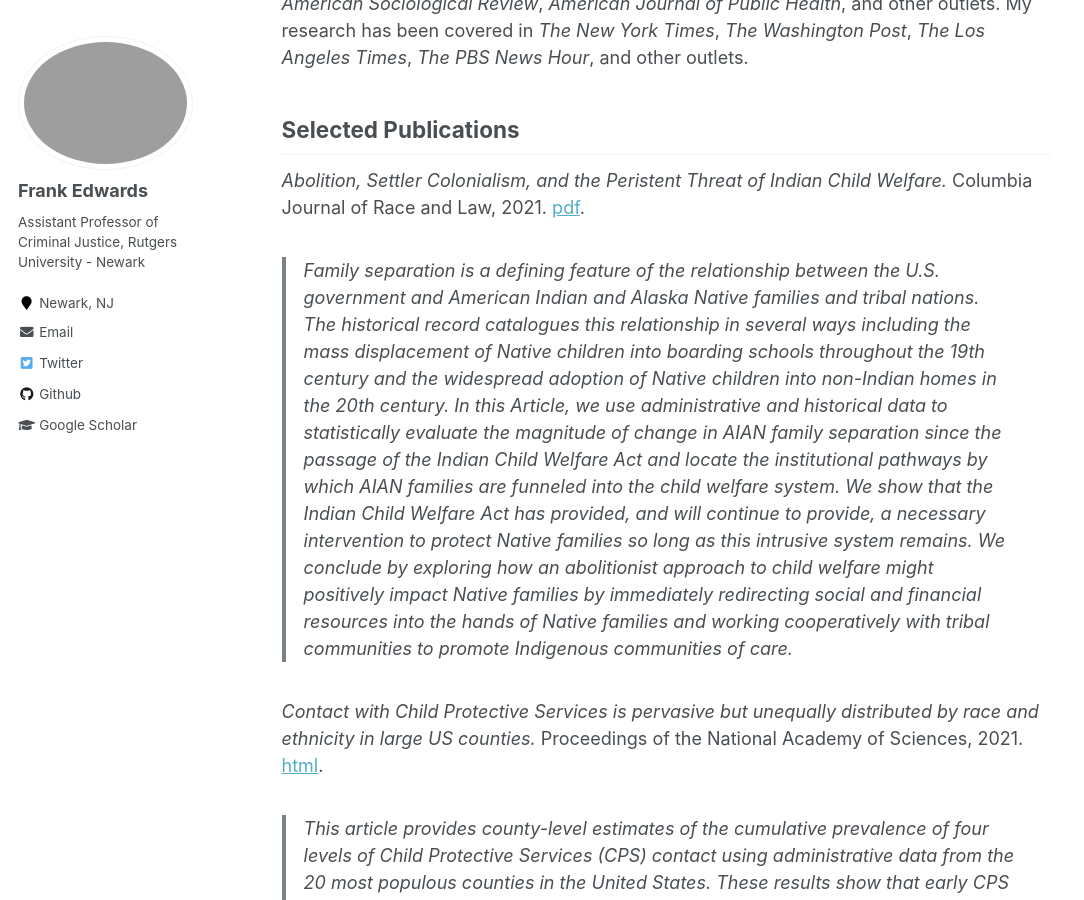
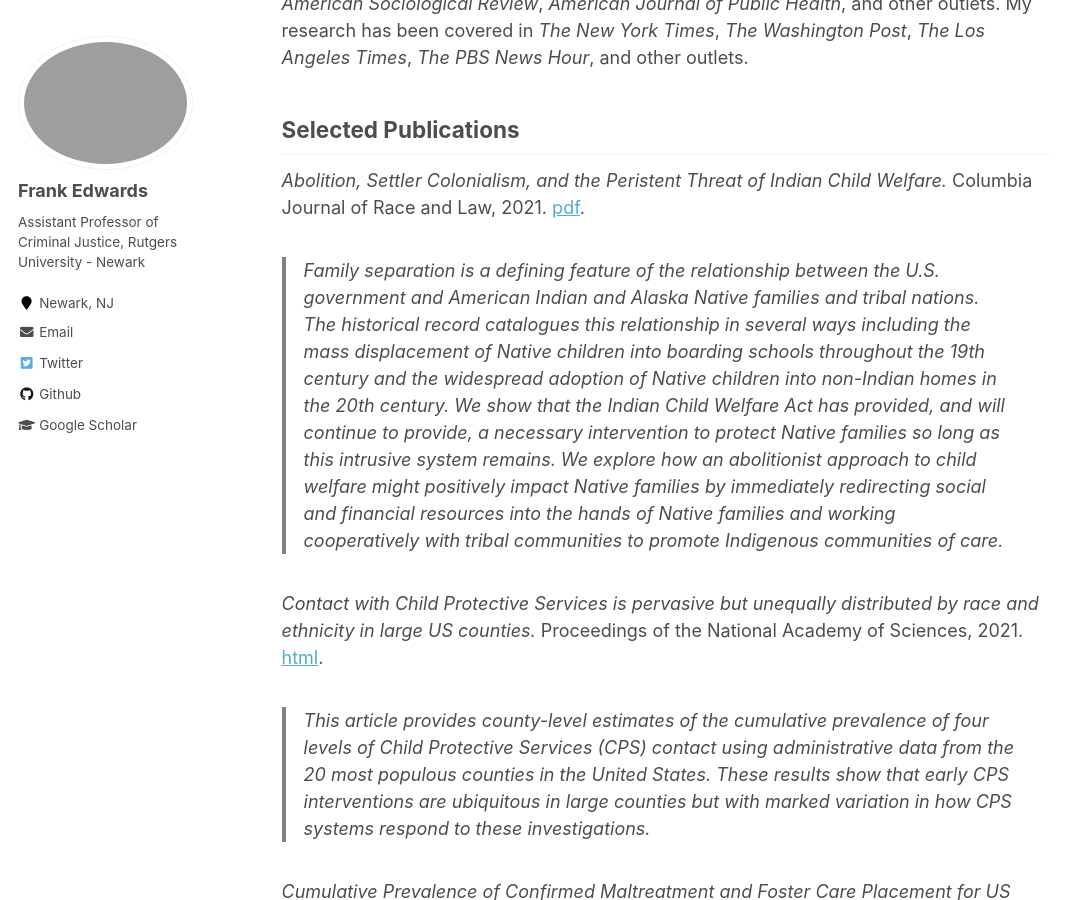
Before and after one commit to f-edwards/f-edwards.github.io, a Jekyll site: the page built from _pages/about.md, in a window 1280 px wide and 900 px high, scrolled down 536 px. Shown: the whole window, without its empty margins (0-1084 px from the left). Built offline with Jekyll 4.4.1, drawn with Linux system fonts in a browser that asks for light colours; comment, search, counter and statistics services are not loaded.

Commit message:
cv update

```diff
--- a/_pages/about.md
+++ b/_pages/about.md
@@ -22,9 +22,9 @@ My research has been published in *Proceedings of the National Academy of Scienc
 
 ## Selected Publications
 
-*Abolition, Settler Colonialism, and the Peristent Threat of Indian Child Welfare.* Columbia Journal of Race and Law, 2021. [pdf](https://journals.library.columbia.edu/index.php/cjrl/article/view/8744/4501). <span data-badge-popover="right" data-badge-type="2" data-doi="10.52214/cjrl.v11i3.8744" class="altmetric-embed" style ="display: inline-block"></span>
+*Abolition, Settler Colonialism, and the Peristent Threat of Indian Child Welfare.* Columbia Journal of Race and Law, 2021. [pdf](https://journals.library.columbia.edu/index.php/cjrl/article/view/8744/4501).<!--  <span data-badge-popover="right" data-badge-type="2" data-doi="10.52214/cjrl.v11i3.8744" class="altmetric-embed" style ="display: inline-block"></span> -->
 
-> Family separation is a defining feature of the relationship between the U.S. government and American Indian and Alaska Native families and tribal nations. The historical record catalogues this relationship in several ways including the mass displacement of Native children into boarding schools throughout the 19th century and the widespread adoption of Native children into non-Indian homes in the 20th century. In this Article, we use administrative and historical data to statistically evaluate the magnitude of change in AIAN family separation since the passage of the Indian Child Welfare Act and locate the institutional pathways by which AIAN families are funneled into the child welfare system. We show that the Indian Child Welfare Act has provided, and will continue to provide, a necessary intervention to protect Native families so long as this intrusive system remains. We conclude by exploring how an abolitionist approach to child welfare might positively impact Native families by immediately redirecting social and financial resources into the hands of Native families and working cooperatively with tribal communities to promote Indigenous communities of care.
+> Family separation is a defining feature of the relationship between the U.S. government and American Indian and Alaska Native families and tribal nations. The historical record catalogues this relationship in several ways including the mass displacement of Native children into boarding schools throughout the 19th century and the widespread adoption of Native children into non-Indian homes in the 20th century. We show that the Indian Child Welfare Act has provided, and will continue to provide, a necessary intervention to protect Native families so long as this intrusive system remains. We explore how an abolitionist approach to child welfare might positively impact Native families by immediately redirecting social and financial resources into the hands of Native families and working cooperatively with tribal communities to promote Indigenous communities of care.
 
 *Contact with Child Protective Services is pervasive but unequally distributed by race and ethnicity in large US counties.* Proceedings of the National Academy of Sciences, 2021. [html](https://www.pnas.org/content/118/30/e2106272118). <span data-badge-popover="right" data-badge-type="2" data-doi="10.1073/pnas.2106272118" class="altmetric-embed" style ="display: inline-block"></span>
 
```
